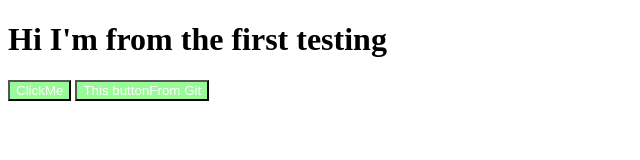
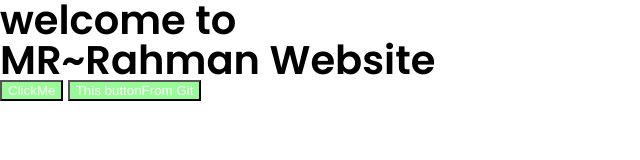
Before and after one commit to MishraLove6777/FirstTesting, a plain HTML site: page index.html in a window 1280 px wide. Shown: the whole page, without its empty margins (0-640 px from the left). Drawn offline with Linux system fonts and the light colour scheme.

Commit message:
trying for the first time

```diff
--- a/index.html
+++ b/index.html
@@ -4,11 +4,17 @@
     <meta charset="UTF-8">
     <meta http-equiv="X-UA-Compatible" content="IE=edge">
     <meta name="viewport" content="width=device-width, initial-scale=1.0">
+    <link rel="preconnect" href="https://fonts.gstatic.com">
+    <link href="https://fonts.googleapis.com/css2?family=Poppins:ital,wght@0,200;0,300;0,400;0,500;0,600;1,100;1,200&display=swap" rel="stylesheet">
+    <link rel="stylesheet" href="reset.css">
     <link rel="stylesheet" href="style.css">
     <title>FirstTesting</title>
 </head>
 <body>
-    <h1>Hi I'm from the first testing</h1>
+    <nav id="navSection">
+        <h1>welcome to</h1>
+        <h1>MR~Rahman Website</h1>
+    </nav>
     <button>ClickMe</button>
     <button>This buttonFrom Git</button>
 </body>
--- /dev/null
+++ b/reset.css
@@ -0,0 +1,43 @@
+html, body, div, span, applet, object, iframe,
+h1, h2, h3, h4, h5, h6, p, blockquote, pre,
+a, abbr, acronym, address, big, cite, code,
+del, dfn, em, img, ins, kbd, q, s, samp,
+small, strike, strong, sub, sup, tt, var,
+b, u, i, center,
+dl, dt, dd, ol, ul, li,
+fieldset, form, label, legend,
+table, caption, tbody, tfoot, thead, tr, th, td,
+article, aside, canvas, details, embed,
+figure, figcaption, footer, header, hgroup,
+menu, nav, output, ruby, section, summary,
+time, mark, audio, video {
+	margin: 0;
+	padding: 0;
+	border: 0;
+	font-size: 100%;
+	font: inherit;
+	vertical-align: baseline;
+}
+/* HTML5 display-role reset for older browsers */
+article, aside, details, figcaption, figure,
+footer, header, hgroup, menu, nav, section {
+	display: block;
+}
+body {
+	line-height: 1;
+}
+ol, ul {
+	list-style: none;
+}
+blockquote, q {
+	quotes: none;
+}
+blockquote:before, blockquote:after,
+q:before, q:after {
+	content: '';
+	content: none;
+}
+table {
+	border-collapse: collapse;
+	border-spacing: 0;
+}
--- a/style.css
+++ b/style.css
@@ -1,3 +1,13 @@
+*{
+    box-sizing: border-box;
+}
+body {
+    font-family: 'Poppins', sans-serif;
+}
+#navSection h1{
+    font-size : 40px;
+    font-weight : bold;
+}
 button{
     background-color: palegreen;
     color: white;
```
